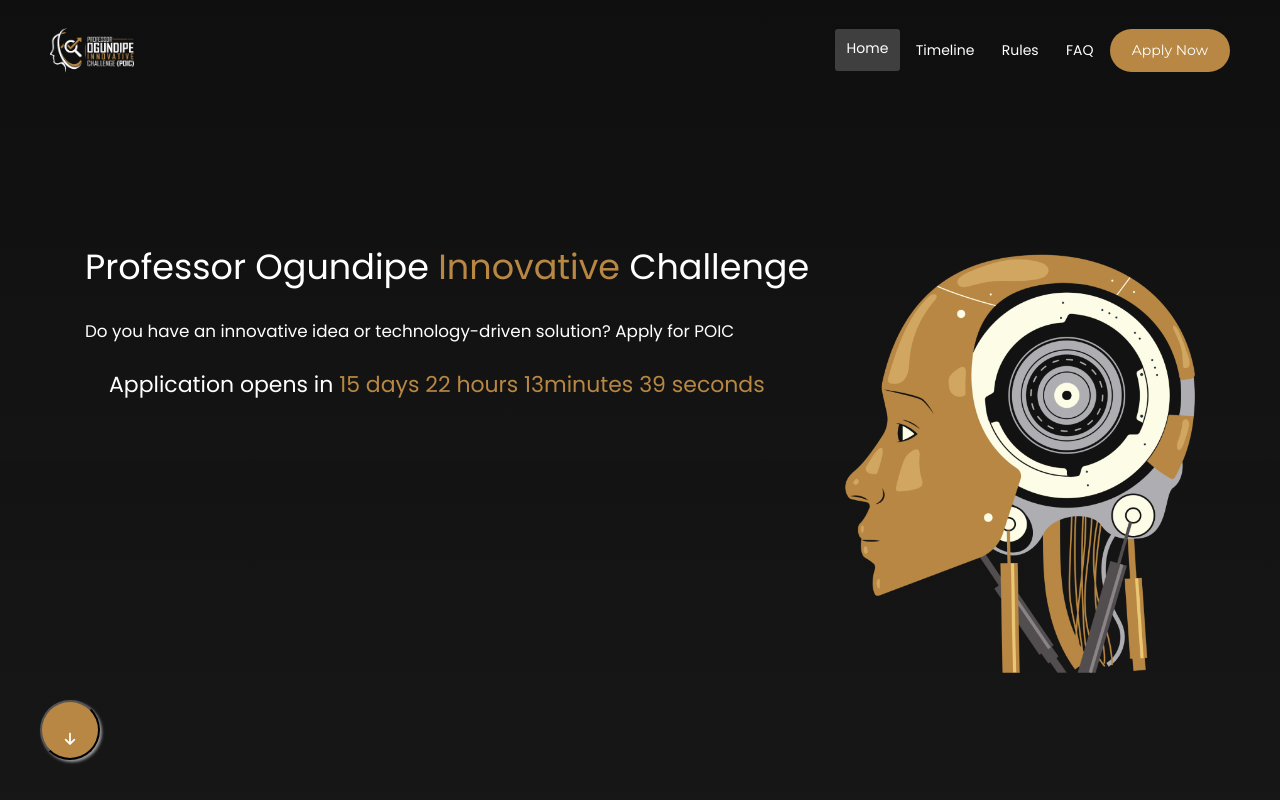
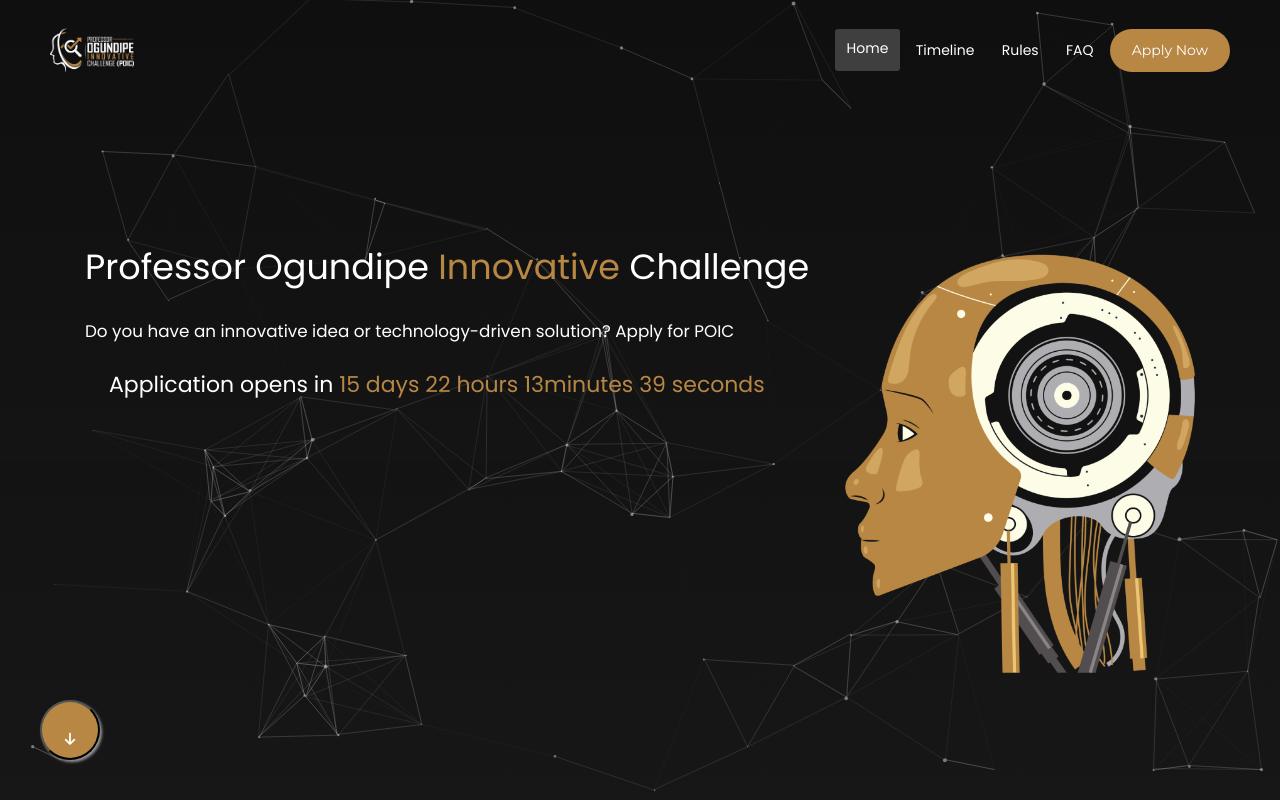
Before and after one commit to seyidaniels/poic_landing, a plain HTML site: page index.html in a window 1280 px wide. Shown: the top 800 px of the page. Drawn offline with nearby package versions, Linux system fonts and the light colour scheme.

Commit message:
Add files via upload

```diff
--- a/index.html
+++ b/index.html
@@ -7,7 +7,7 @@
     <link rel="icon" type="image/png" href="assets/img/favicon.svg">
     <meta charset="UTF-8">
     <title>Professor Ogundipe Innovative Challenge</title>
-    <meta name="viewport" content="width=device-width; initial-scale=1.0;">
+    <meta name="viewport" content="width=device-width, initial-scale=1.0">
 
     <!--     Fonts and icons     -->
     <link href="https://fonts.googleapis.com/css?family=Montserrat:400,700,200" rel="stylesheet" />
@@ -27,9 +27,23 @@
      <!-- Scroll -->
     <link href="assets/scroll/scrolling-nav.css" rel="stylesheet">
 
+    <style>
+        canvas {
+    width: 100%;
+    height: 100%;
+    display: inline-block;
+    vertical-align: baseline;
+}
+
+.particles-js {
+    height: 100%;
+    width: 100%;
+    position: absolute;
+}
+    </style>
 </head>
-
 <body class="index-page sidebar-collapse">
+    <div id="particles-js" class="particles-js"></div>
     <nav class="navbar navbar-expand-lg bg-dark fixed-top navbar-transparent" color-on-scroll="10">
         <div class="container-fluid" style="padding-left: 50px; padding-right: 50px;" >
             <div class="navbar-translate">
@@ -295,7 +309,8 @@
 <!-- Scrolling Nav JavaScript -->
 <script src="assets/scroll/jquery.easing.min.js"></script>
 <script src="assets/scroll/scrolling-nav.js"></script>
-<script src="https://cdn.jsdelivr.net/particles.js/2.0.0/particles.min.js"></script>
+<script src="assets/particles-js/particles.js"></script>
+<script src="assets/particles-js/demo/js/app.js"></script>
 
 
 <script type="text/javascript">
```
